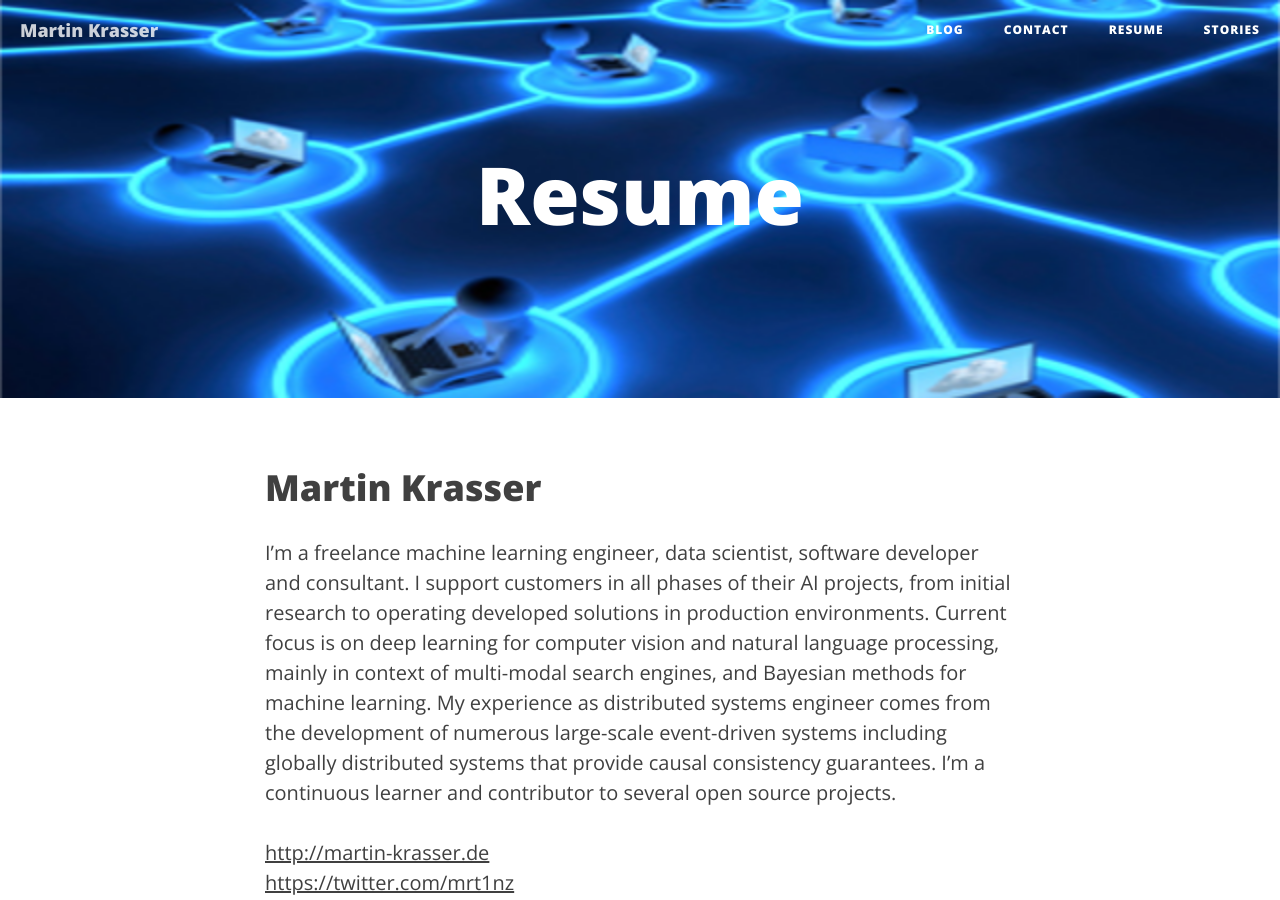
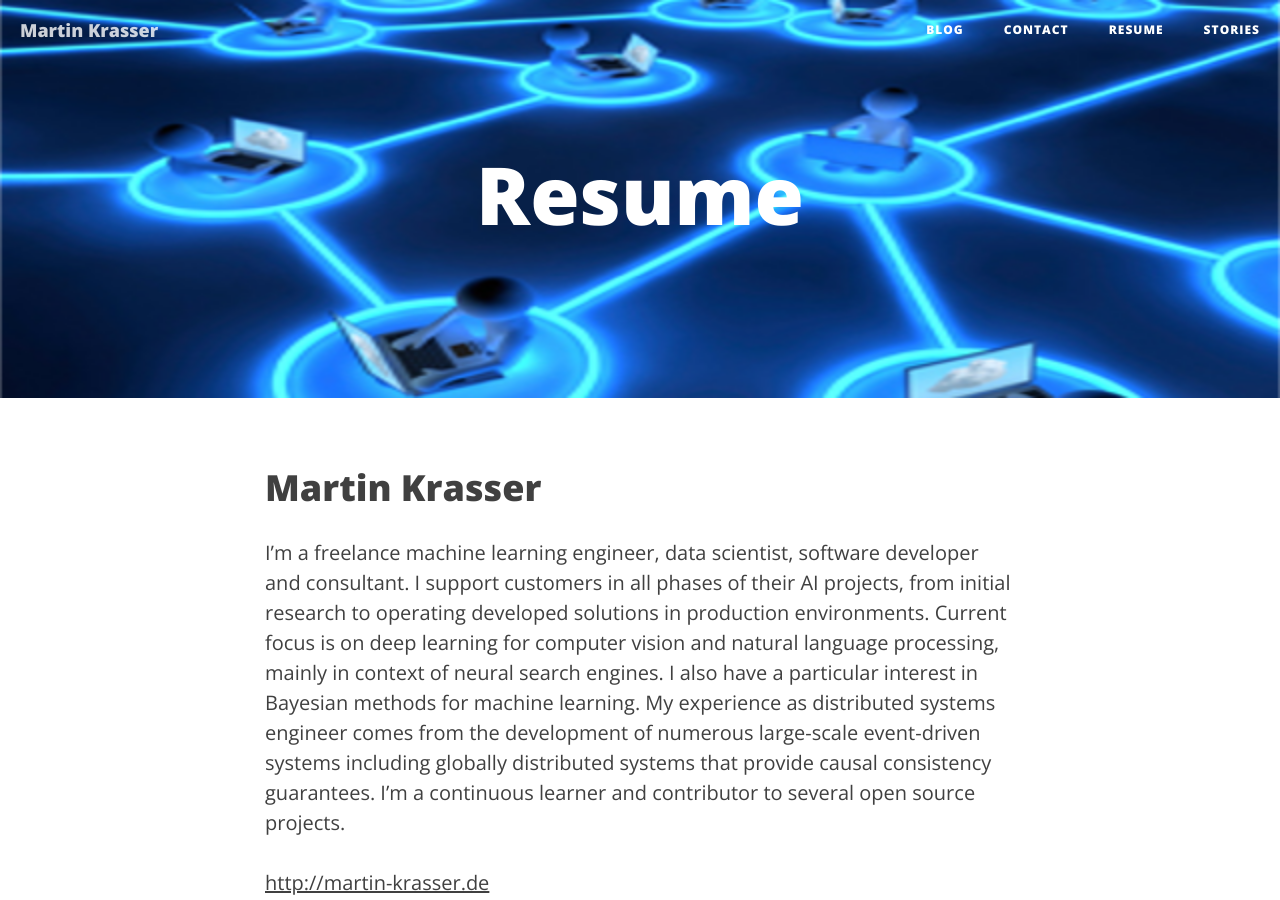
Before and after one commit to krasserm/krasserm.github.io, a Jekyll site: the page built from resume.md, in a window 1280 px wide and 900 px high. Built offline with Jekyll 4.4.1, drawn with Linux system fonts in a browser that asks for light colours.

Commit message:
Minor update

```diff
--- a/resume.md
+++ b/resume.md
@@ -12,10 +12,11 @@ header-includes:
 
 I'm a freelance machine learning engineer, data scientist, software developer and consultant. I support customers in
 all phases of their AI projects, from initial research to operating developed solutions in production environments.
-Current focus is on deep learning for computer vision and natural language processing, mainly in context of multi-modal
-search engines, and Bayesian methods for machine learning. My experience as distributed systems engineer comes from the
-development of numerous large-scale event-driven systems including globally distributed systems that provide causal
-consistency guarantees. I'm a continuous learner and contributor to several open source projects.
+Current focus is on deep learning for computer vision and natural language processing, mainly in context of neural
+search engines. I also have a particular interest in Bayesian methods for machine learning. My experience as distributed
+systems engineer comes from the development of numerous large-scale event-driven systems including globally distributed
+systems that provide causal consistency guarantees. I'm a continuous learner and contributor to several open source
+projects.
 
 [http://martin-krasser.de](http://martin-krasser.de)
 [https://twitter.com/mrt1nz](https://twitter.com/mrt1nz)
```
